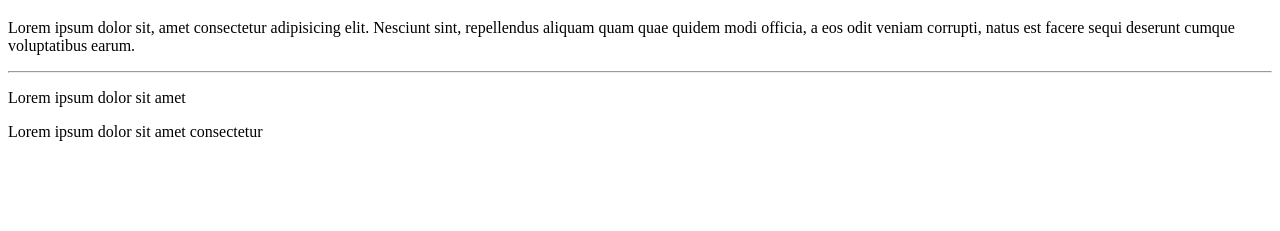
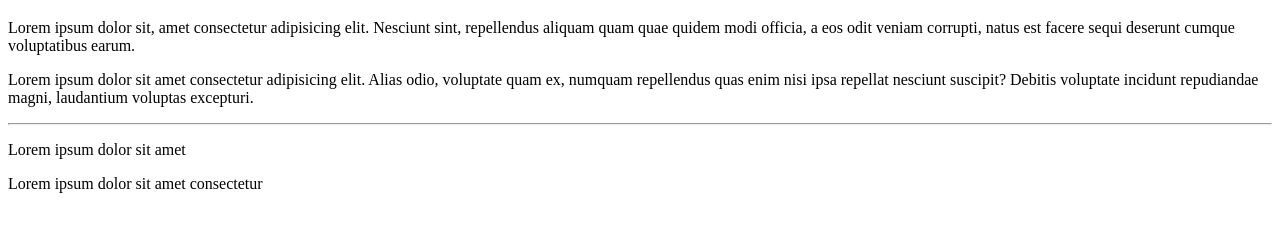
Before and after one commit to kenpsrossi/Ola-mundo, a plain HTML site: page site exemplo/index.html in a window 1280 px wide. Shown: the part 61-292 px from the top of the page. Drawn offline with Linux system fonts and the light colour scheme.

Commit message:
Update index.html

```diff
--- a/site exemplo/index.html
+++ b/site exemplo/index.html
@@ -9,6 +9,7 @@
 <body>
     <h1>Olá, Mundo!</h1>
     <p>Lorem ipsum dolor sit, amet consectetur adipisicing elit. Nesciunt sint, repellendus aliquam quam quae quidem modi officia, a eos odit veniam corrupti, natus est facere sequi deserunt cumque voluptatibus earum.
+        <p>Lorem ipsum dolor sit amet consectetur adipisicing elit. Alias odio, voluptate quam ex, numquam repellendus quas enim nisi ipsa repellat nesciunt suscipit? Debitis voluptate incidunt repudiandae magni, laudantium voluptas excepturi.</p>
      <hr>
     <p>Lorem ipsum dolor sit amet </p>
     <p>Lorem ipsum dolor sit amet consectetur </p>
```
